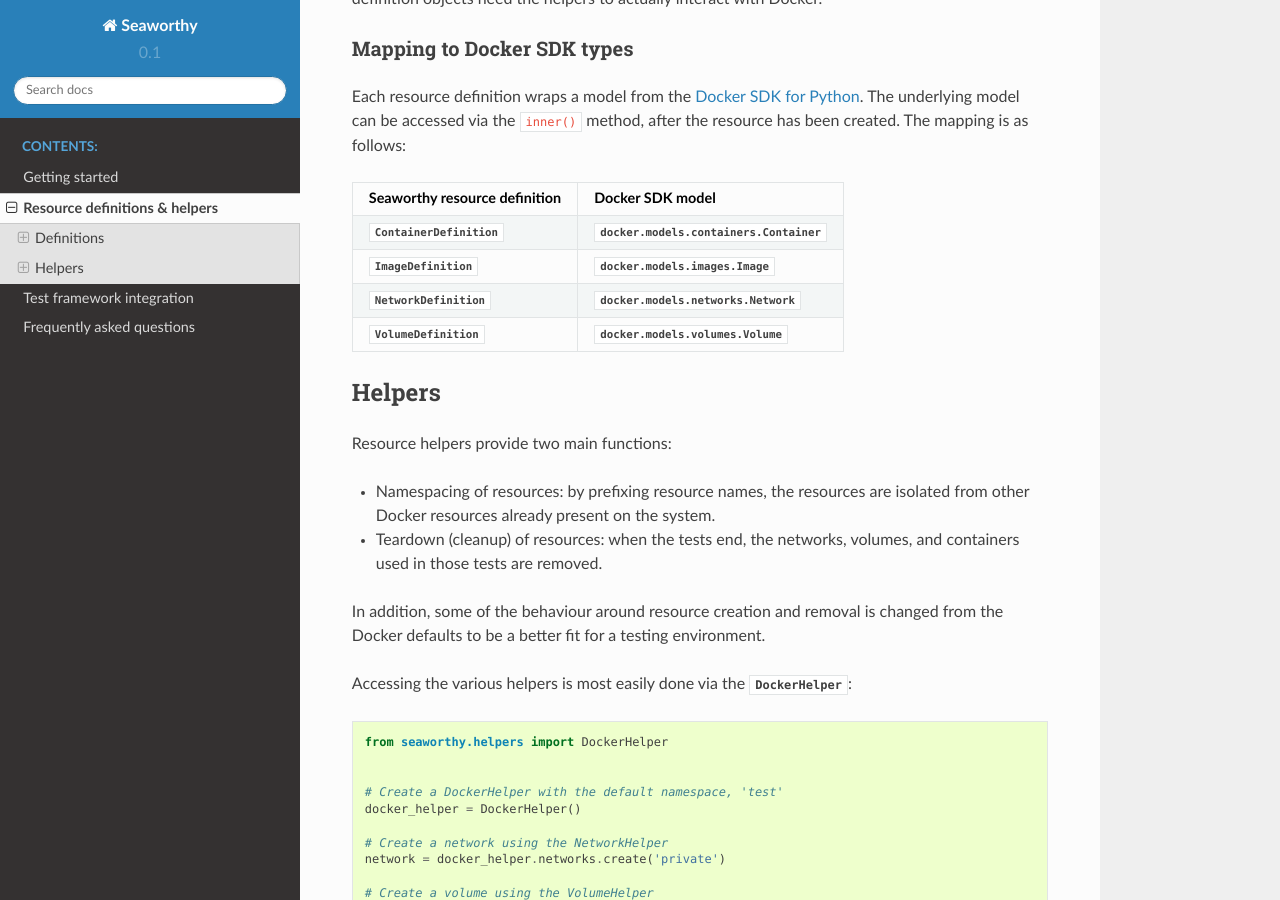
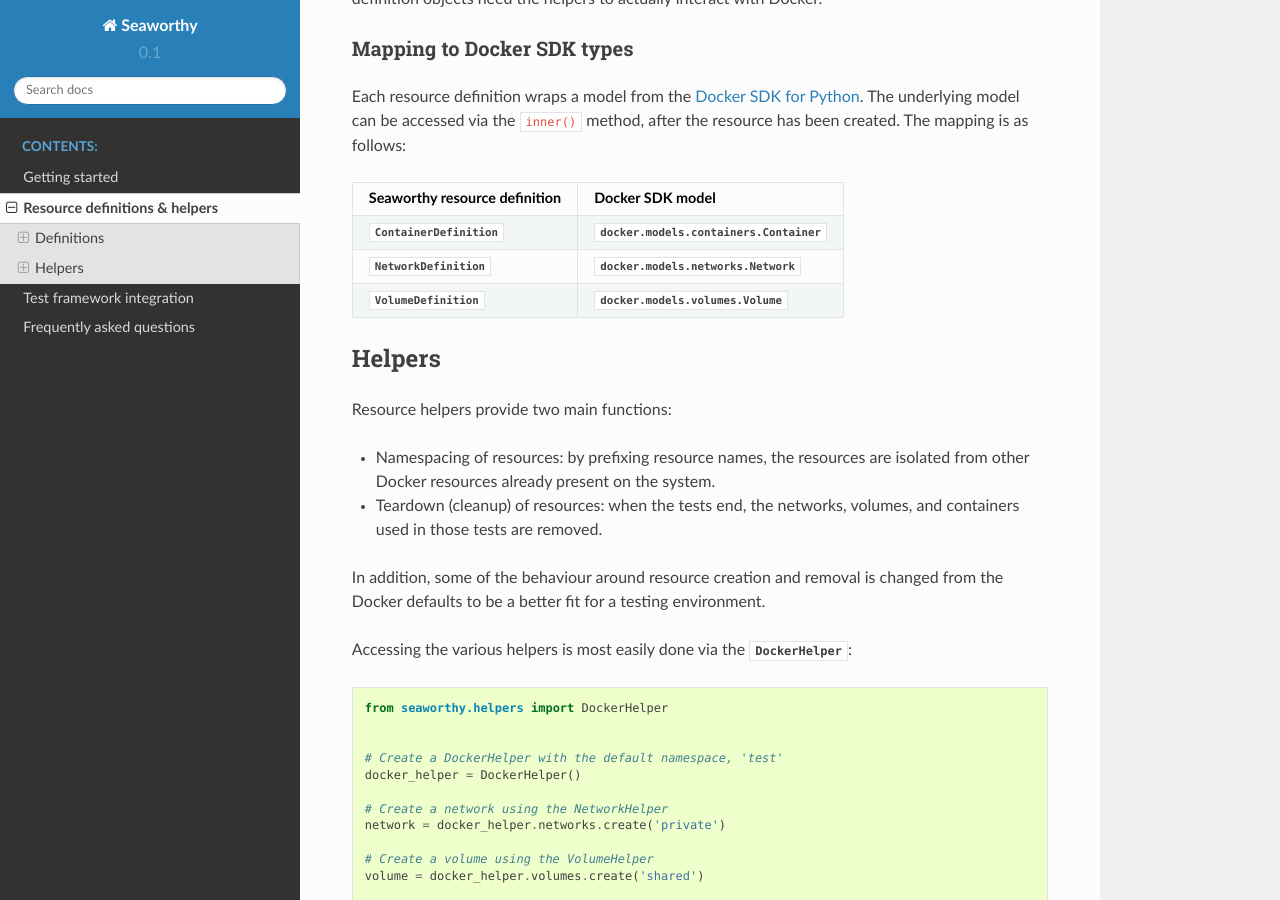
Before and after one commit to praekeltfoundation/seaworthy, a Sphinx documentation site: the page built from docs/definitions-helpers.rst, in a window 1280 px wide and 900 px high, scrolled down 2512 px. Built offline with Sphinx 7.4.7 and the Read the Docs theme 2.0.0, drawn with Linux system fonts in a browser that asks for light colours; pages that are not in the unit, such as notebooks, are missing from menus.

Commit message:
docs: No such thing as an ImageDefinition

```diff
--- a/docs/definitions-helpers.rst
+++ b/docs/definitions-helpers.rst
@@ -125,7 +125,6 @@
 Seaworthy resource definition                        Docker SDK model
 ===================================================  ============================================
 :class:`~seaworthy.definitions.ContainerDefinition`  :class:`docker.models.containers.Container`
-:class:`~seaworthy.definitions.ImageDefinition`      :class:`docker.models.images.Image`
 :class:`~seaworthy.definitions.NetworkDefinition`    :class:`docker.models.networks.Network`
 :class:`~seaworthy.definitions.VolumeDefinition`     :class:`docker.models.volumes.Volume`
 ===================================================  ============================================
```
